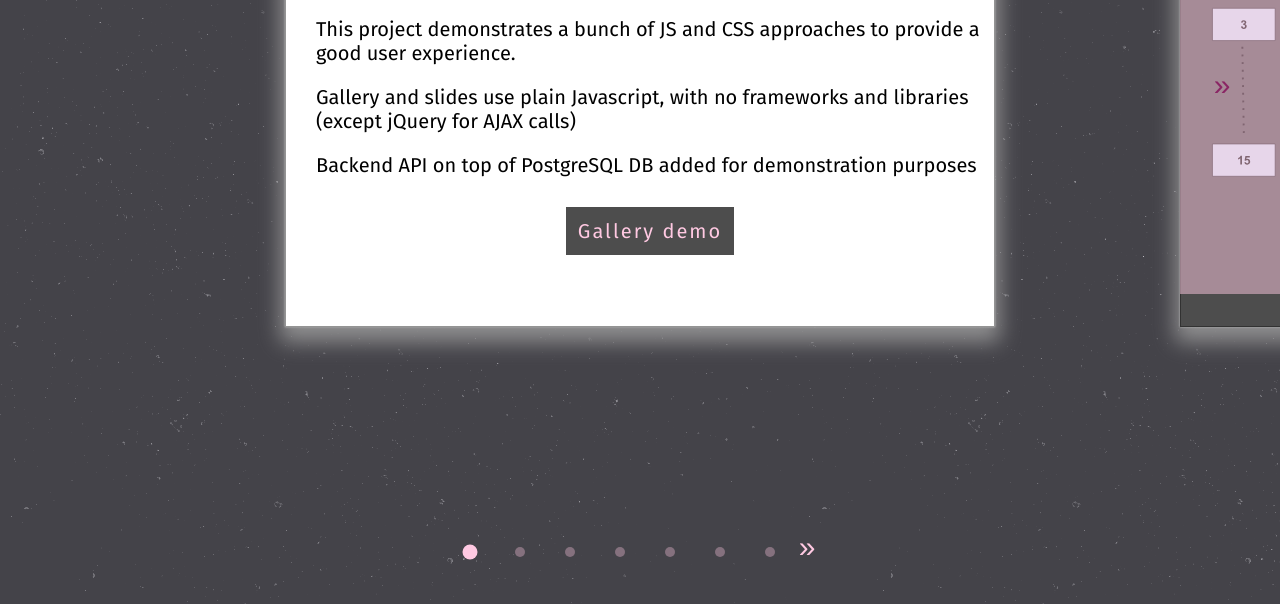
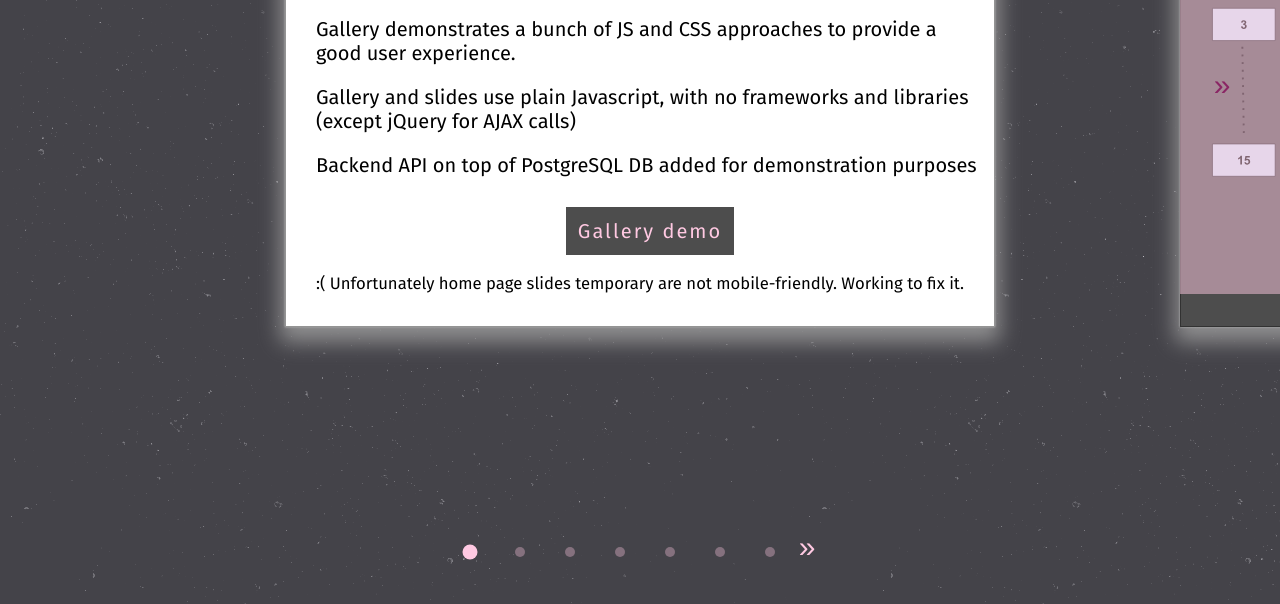
Before and after one commit to yuliapi/myGallery-layout, a website: page public/index.html in a window 1280 px wide. Shown: the part 196-800 px from the top of the page. Drawn offline with nearby package versions, Linux system fonts and the light colour scheme.

Commit message:
Change slide text

```diff
--- a/public/index.html
+++ b/public/index.html
@@ -50,14 +50,16 @@
                             <h1>What and why?</h1>
                             <p>Blog template to display records with graphical and textual information in elegant and
                                 non-dull manner. </p>
-                            <p>This project demonstrates a bunch of JS and CSS approaches to provide a good user
+                            <p>Gallery demonstrates a bunch of JS and CSS approaches to provide a good user
                                 experience.</p>
                             <p>Gallery and slides use plain Javascript, with no frameworks and libraries (except jQuery
                                 for AJAX calls)</p>
                             <p>Backend API on top of PostgreSQL DB added for demonstration purposes</p>
+
                             <div style="text-align: center">
                                 <a href=gallery.html class="nav-link">Gallery demo</a>
                             </div>
+                            <small>:( Unfortunately home page slides temporary are not mobile-friendly. Working to fix it.</small>
 
 
                         </div>
```
